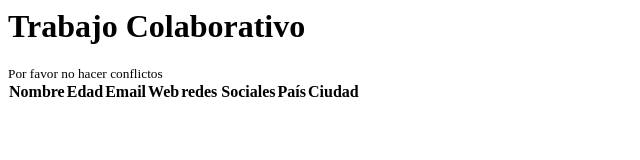
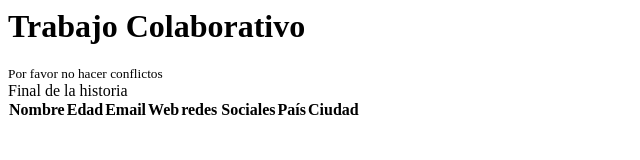
Before and after one commit to linsijiLaGuara/trabajo_colaborativo, a plain HTML site: page index.html in a window 1280 px wide. Shown: the whole page, without its empty margins (0-640 px from the left). Drawn offline with Linux system fonts and the light colour scheme.

Commit message:
add: final de pagina

```diff
--- a/index.html
+++ b/index.html
@@ -16,4 +16,5 @@
     <tbody>
 
     </tbody>
+    <footer>Final de la historia</footer>
 </table>
```
